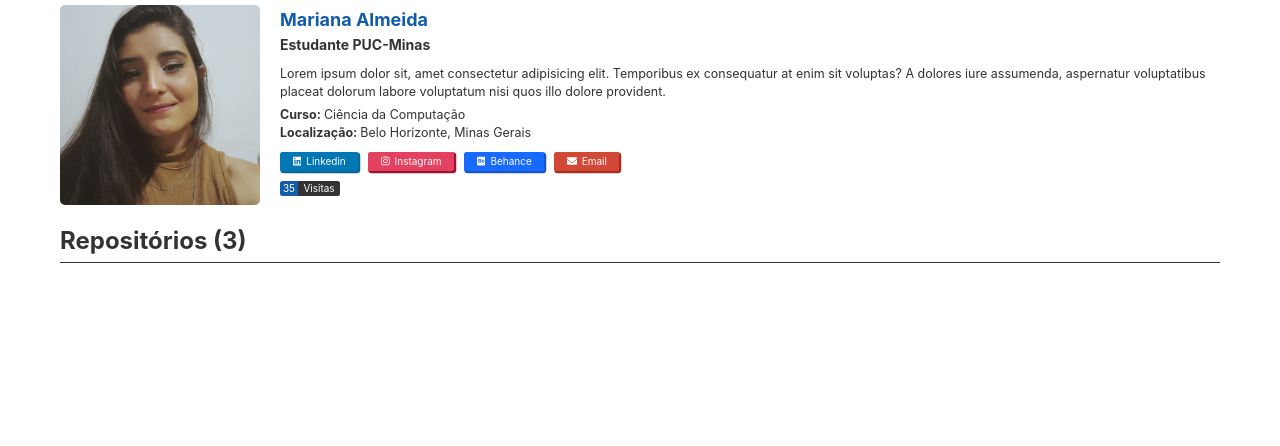
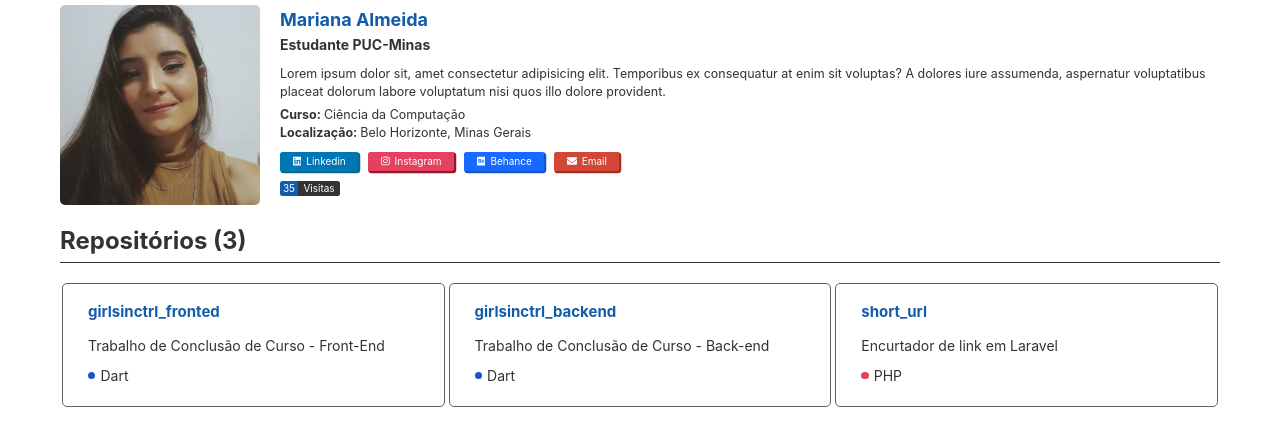
Before and after one commit to mariallmeidam/profile_diw, a plain HTML site: page index.html in a window 1280 px wide. Shown: the part 126-572 px from the top of the page. Drawn offline with nearby package versions, Linux system fonts and the light colour scheme.

Commit message:
feat:finalizado a primeira section

```diff
--- a/index.html
+++ b/index.html
@@ -37,7 +37,7 @@
     </nav>
 
     <!-- Header -->
-    <header class="header ">
+    <header class="header">
       <div class="title">
         <h3><b>Perfil</b></h3>
       </div>
@@ -114,15 +114,35 @@
       </div>
     </header>
 
-    <!-- Section 1-->
-    <section class="section__repo">
+    <!-- Section Repo-->
+    <section class="section">
         <div class="title">
             <h3><b>Repositórios (3)</b></h3>
         </div>
 
-        <div>
-
-        </div>
+        <ul class="repo">
+            <li class="repo__item">
+                <div>
+                    <h5 class="repo__item__title">girlsinctrl_fronted</h5>
+                    <p>Trabalho de Conclusão de Curso - Front-End</p>
+                </div>
+                <div class="repo__item__lang"><div class="repo__item__lang__icon repo__item__lang__icon--dart"></div>Dart</div>
+            </li>
+            <li class="repo__item">
+                <div>
+                    <h5 class="repo__item__title">girlsinctrl_backend</h5>
+                    <p>Trabalho de Conclusão de Curso - Back-end</p>
+                </div>
+                <div class="repo__item__lang"><div class="repo__item__lang__icon repo__item__lang__icon--dart"></div>Dart</div>
+            </li>
+            <li class="repo__item">
+                <div>
+                    <h5 class="repo__item__title">short_url</h5>
+                    <p>Encurtador de link em Laravel</p>
+                </div>
+                <div class="repo__item__lang"><div class="repo__item__lang__icon repo__item__lang__icon--php"></div>PHP</div>
+            </li>
+        </ul>
     </section>
   </body>
 
--- a/src/css/layout.css
+++ b/src/css/layout.css
@@ -11,7 +11,7 @@
 }
 
 /* Section Repo */
-.section__repo {
+.section {
   margin: 0rem 6rem;
 }
 
@@ -25,7 +25,7 @@
 
 /* Media Query */
 @media only screen and (max-width: 600px) {
-  .header, .nav, .section__repo{
+  .header, .nav, .section{
       margin: 0rem 2rem;
   }
 }
--- a/src/css/module.css
+++ b/src/css/module.css
@@ -170,3 +170,50 @@
   border-top-right-radius: 0.25rem;
   border-bottom-right-radius: 0.25rem;
 }
+
+/* Section Repo */
+.repo {
+  list-style: none;
+  margin: 0;
+  padding: 0;
+  display: grid;
+  justify-content: space-around;
+}
+
+.repo__item {
+  padding: 2rem 2.5rem;
+  border-radius: 0.5rem;
+  border: 1px solid #616161;
+  display: flex;
+  flex-direction: column;
+  justify-content: space-between;
+}
+
+.repo__item__title {
+  font-weight: bold;
+  color: var(--primary);
+  font-size: 1.5rem;
+  padding-bottom: 1.5rem;
+}
+
+.repo__item__lang {
+  display: flex;
+  flex-wrap: nowrap;
+  align-items: center;
+  padding-top: 0.5rem;
+}
+
+.repo__item__lang__icon {
+  width: 0.75rem;
+  height: 0.75rem;
+  border-radius: 50%;
+  margin-right: 0.5rem;
+}
+
+.repo__item__lang__icon--dart {
+  background-color: #1955c5;
+}
+
+.repo__item__lang__icon--php {
+  background-color: #e4405f;
+}
--- a/src/css/state.css
+++ b/src/css/state.css
@@ -17,6 +17,14 @@
 
   .header__info--desktop {
     display: none;
+  }
+
+  .repo {
+    grid-template-columns: 100%;
+  }
+
+  .repo__item {
+    margin-bottom: 1rem;
   }
 }
 
@@ -43,11 +51,15 @@
   }
 
   .header__description {
-    padding: 0.5rem 0rem ;
+    padding: 0.5rem 0rem;
   }
 
   .header__image--bg {
     width: 20rem;
     height: 20rem;
   }
+
+  .repo {
+    grid-template-columns: 33% 33% 33%;
+  }
 }
```
